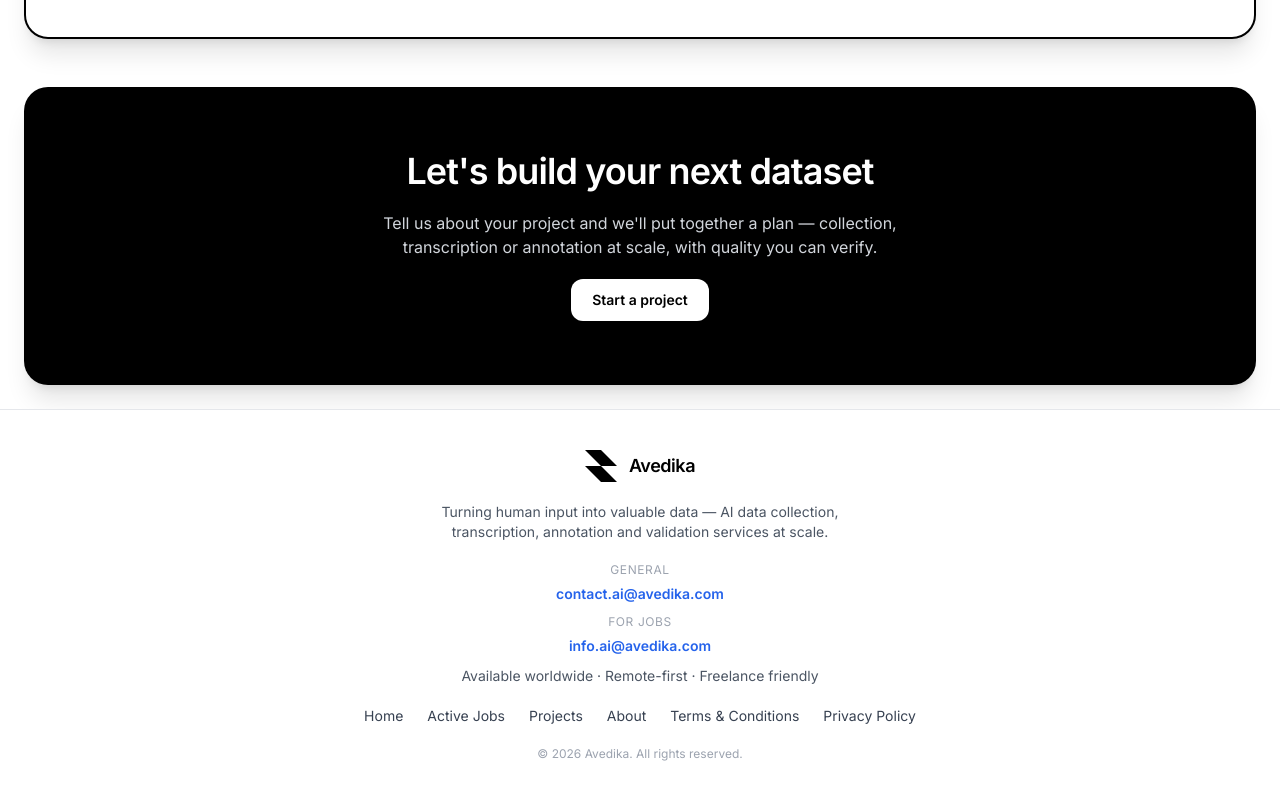
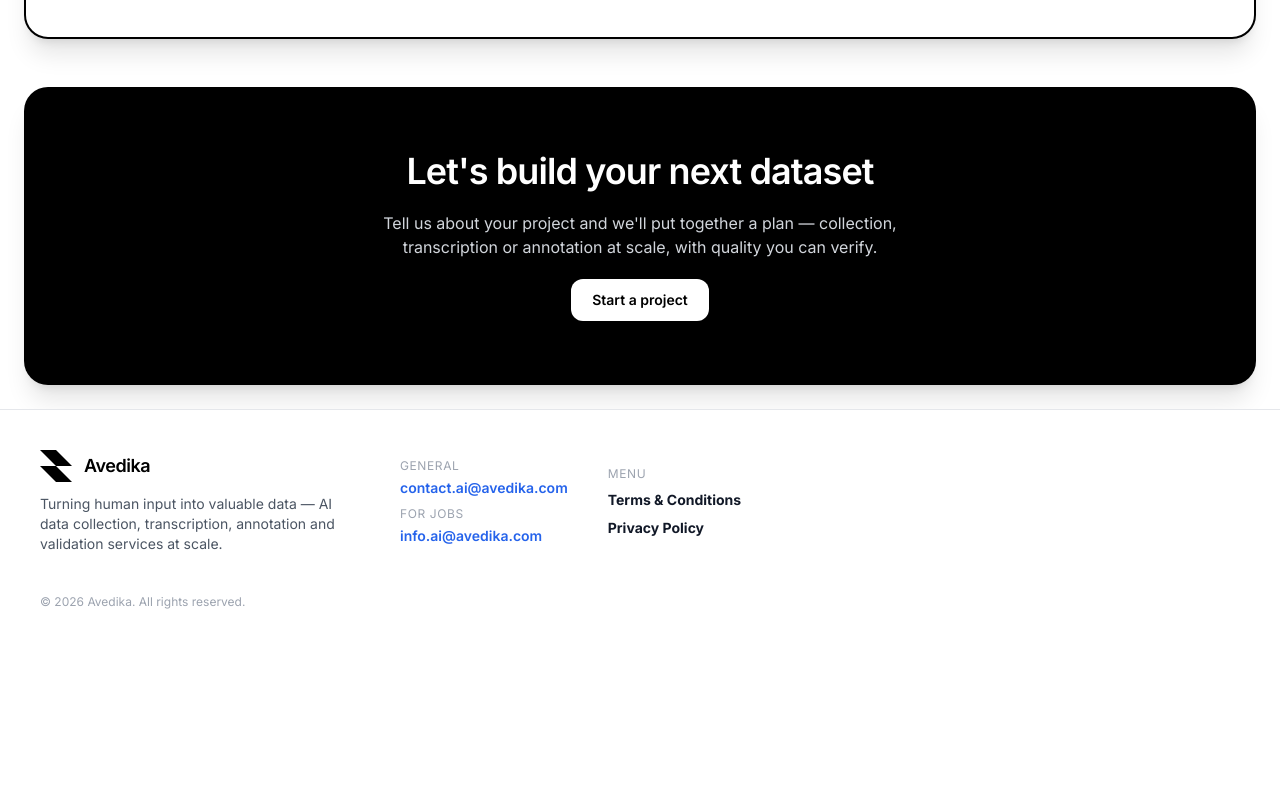
Before and after one commit to cyrusyamir/ai-avedika, a React (Vite) app: page / in a window 1280 px wide. Shown: the part 1274-2074 px from the top of the page. After the commit the page ends 1924 px from the top, so only its background shows below. Built offline with nearby package versions, Linux system fonts and the light colour scheme; a web font is replaced by a local one.

Commit message:
3rd commit

```diff
--- a/src/components/Footer.tsx
+++ b/src/components/Footer.tsx
@@ -1,30 +1,20 @@
-import { Link, useLocation, useNavigate } from 'react-router-dom'
+import { Link } from 'react-router-dom'
 import Logo from './Logo'
-import { smoothScrollTo } from '../lib/scroll'
 import { SITE_NAME, CONTACT_EMAIL, JOBS_EMAIL, SITE_TAGLINE } from '../lib/site'
 
 export default function Footer() {
-  const navigate = useNavigate()
-  const location = useLocation()
-
-  const goSection = (id: string) => {
-    if (location.pathname === '/') {
-      smoothScrollTo(id)
-    } else {
-      navigate('/')
-      setTimeout(() => smoothScrollTo(id), 60)
-    }
-  }
-
   return (
     <footer className="border-t border-gray-200 bg-white">
-      <div className="p-6 sm:p-10 flex flex-col items-center text-center gap-5">
-        <div className="flex items-center gap-3">
-          <Logo />
-          <span className="text-lg font-semibold tracking-tight text-black">{SITE_NAME}</span>
+      <div className="p-6 sm:p-10 flex flex-wrap items-center justify-start gap-x-10 gap-y-5">
+        <div className="flex flex-col gap-3">
+          <div className="flex items-center gap-3">
+            <Logo />
+            <span className="text-lg font-semibold tracking-tight text-black">{SITE_NAME}</span>
+          </div>
+          <p className="text-sm text-gray-600 max-w-xs">{SITE_TAGLINE}</p>
         </div>
-        <p className="text-sm text-gray-600 max-w-md">{SITE_TAGLINE}</p>
-        <div className="flex flex-col items-center gap-1.5 text-sm text-gray-600">
+
+        <div className="flex flex-col gap-1 text-sm">
           <span className="text-xs uppercase tracking-wider text-gray-400">General</span>
           <a
             href={`mailto:${CONTACT_EMAIL}`}
@@ -36,28 +26,20 @@
           <a href={`mailto:${JOBS_EMAIL}`} className="text-blue-600 font-semibold hover:underline">
             {JOBS_EMAIL}
           </a>
-          <span className="mt-1">Available worldwide · Remote-first · Freelance friendly</span>
         </div>
-        <nav className="flex flex-wrap items-center justify-center gap-x-6 gap-y-2 text-sm text-gray-700">
-          <Link to="/" className="hover:text-black transition-colors">
-            Home
-          </Link>
-          <Link to="/jobs" className="hover:text-black transition-colors">
-            Active Jobs
-          </Link>
-          <Link to="/projects" className="hover:text-black transition-colors">
-            Projects
-          </Link>
-          <button onClick={() => goSection('about')} className="hover:text-black transition-colors">
-            About
-          </button>
-          <Link to="/terms" className="hover:text-black transition-colors">
+
+        <nav className="flex flex-col gap-y-2 text-sm">
+          <span className="text-xs uppercase tracking-wider text-gray-400">Menu</span>
+          <Link to="/terms" className="font-bold text-gray-900 hover:text-black transition-colors">
             Terms & Conditions
           </Link>
-          <Link to="/privacy" className="hover:text-black transition-colors">
+          <Link to="/privacy" className="font-bold text-gray-900 hover:text-black transition-colors">
             Privacy Policy
           </Link>
         </nav>
+      </div>
+
+      <div className="pb-6 sm:pb-10 px-6 sm:px-10">
         <p className="text-xs text-gray-400">
           © {new Date().getFullYear()} {SITE_NAME}. All rights reserved.
         </p>
```
Also changed, not shown: 5 other files (tests, documents, lock files or other folders).
